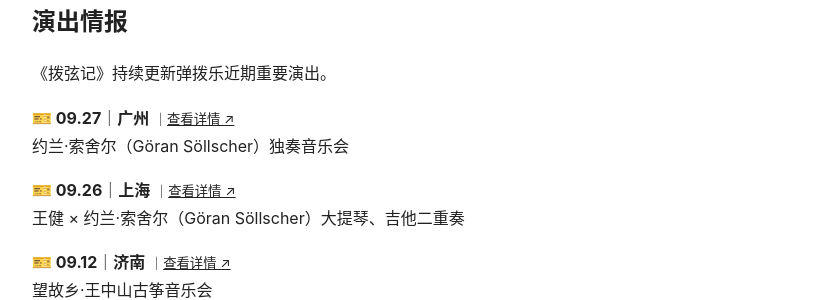
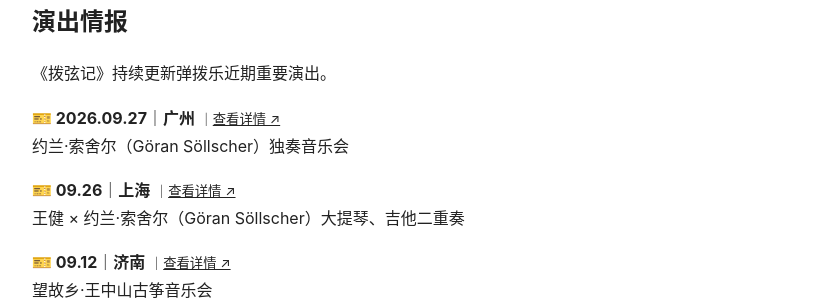
Before and after one commit to KeenKwok/boxianji, a Jekyll site: the page built from index.md, in a window 1280 px wide. Shown: the part 189-489 px from the top of the page, without its empty margins (228-1051 px from the left). Built offline with Jekyll 4.4.1, drawn with Linux system fonts in a browser that asks for light colours.

Commit message:
更新 attention.yml

```diff
--- a/_data/attention.yml
+++ b/_data/attention.yml
@@ -1,4 +1,4 @@
-- date: "09.27"
+- date: "2026.09.27"
   city: "广州"
   title: "约兰·索舍尔（Göran Söllscher）独奏音乐会"
   link: "https://mp.weixin.qq.com/s/MWcn8QRkBP8Qt-7p6LMDfQ"
```
